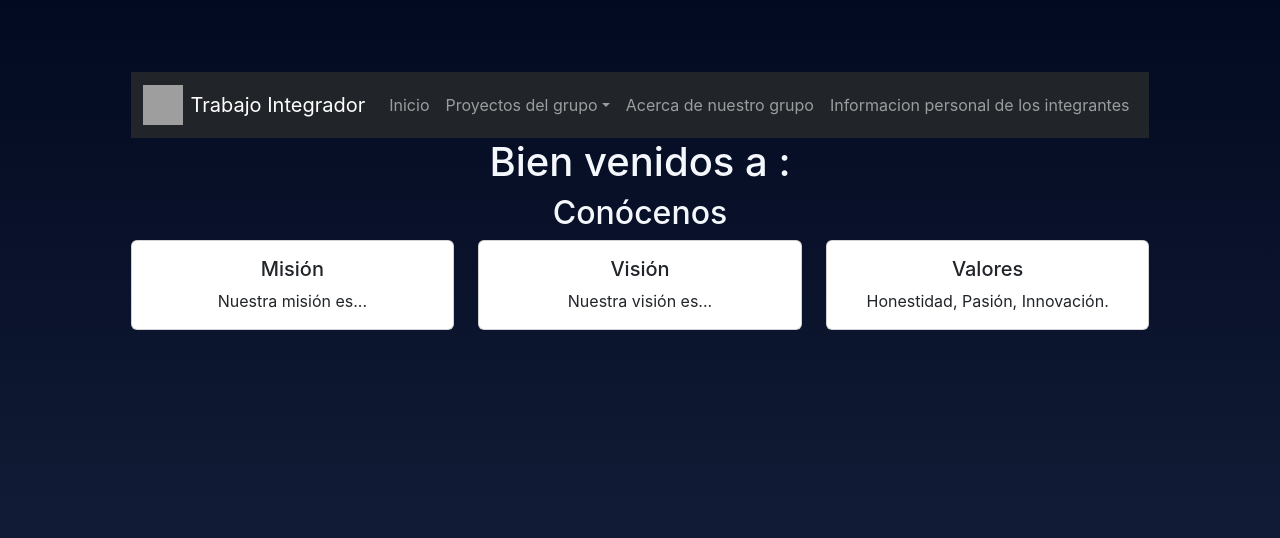
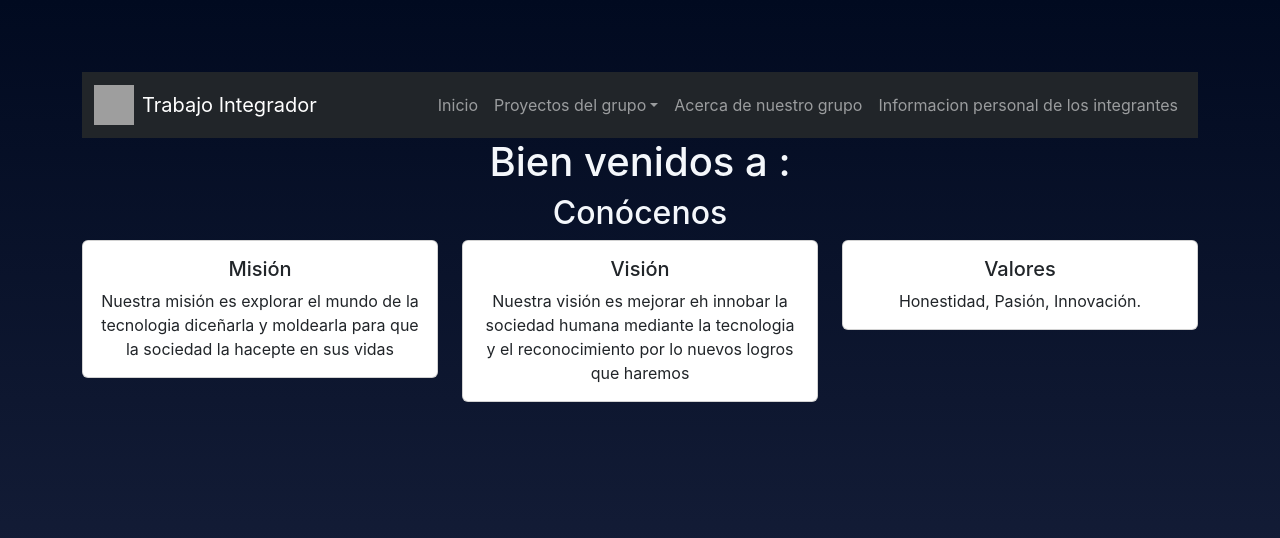
Before and after one commit to PabloApasa/Proyecto_Integral_Grupo3, a React (Vite) app: page /aboutus in a window 1280 px wide. Shown: the top 538 px of the page. Built offline with nearby package versions, Linux system fonts and the light colour scheme; grey boxes are pictures that could not be loaded.

Commit message:
terminado

```diff
--- a/src/assets/pages/AboutUs.jsx
+++ b/src/assets/pages/AboutUs.jsx
@@ -2,8 +2,8 @@ import { Card, Row, Col } from 'react-bootstrap';
 
 function AboutUs() {
     const data = [
-        { title: "Misión", text: "Nuestra misión es..." },
-        { title: "Visión", text: "Nuestra visión es..." },
+        { title: "Misión", text: "Nuestra misión es explorar el mundo de la tecnologia diceñarla y moldearla para que la sociedad la hacepte en sus vidas" },
+        { title: "Visión", text: "Nuestra visión es mejorar eh innobar la sociedad humana mediante la tecnologia y el reconocimiento por lo nuevos logros que haremos " },
         { title: "Valores", text: "Honestidad, Pasión, Innovación." },
     ];
 
```
